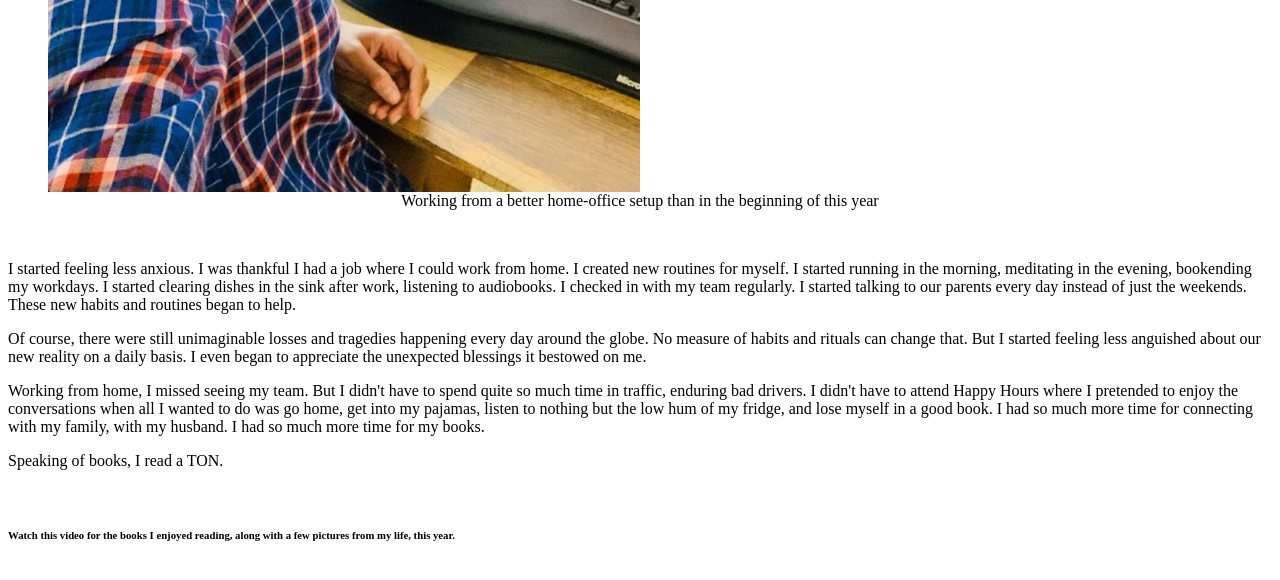
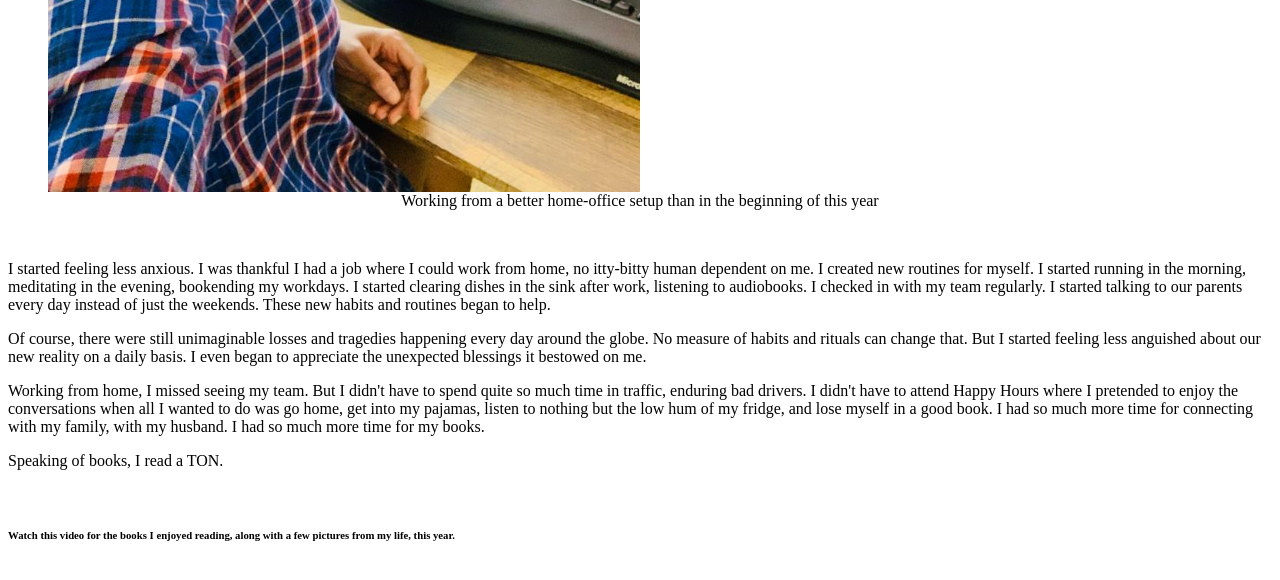
Before and after one commit to ThisisRajiRaj/thisisrajiraj.github.io, a Jekyll site: the page posts/yearinreview2020.html, which Jekyll copies as it is, in a window 1280 px wide and 900 px high, scrolled down 1218 px, cut to the strip 0-596 px from the top of the window. Shown: the top 580 px of the strip. Built offline with Jekyll 4.4.1, drawn with Linux system fonts in a browser that asks for light colours.

Commit message:
Update yearinreview2020.html

```diff
--- a/posts/yearinreview2020.html
+++ b/posts/yearinreview2020.html
@@ -95,7 +95,7 @@ fresh cut grass in the air. As I walked
 <br/>
 <p>
     I started feeling less anxious. I was thankful I had a
-job where I could work from home. I created new routines for myself. I
+job where I could work from home, no itty-bitty human dependent on me. I created new routines for myself. I
     started running in the morning, meditating in the evening, bookending my
     workdays. I started clearing dishes in the sink after work, listening
     to audiobooks. I checked in with my team regularly. I started talking to
```
